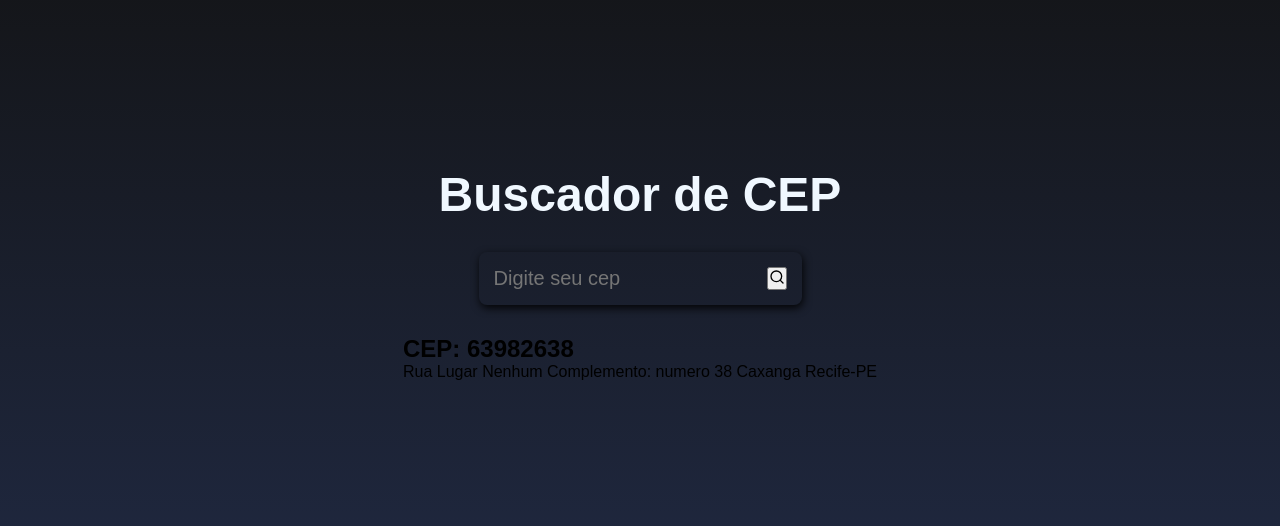
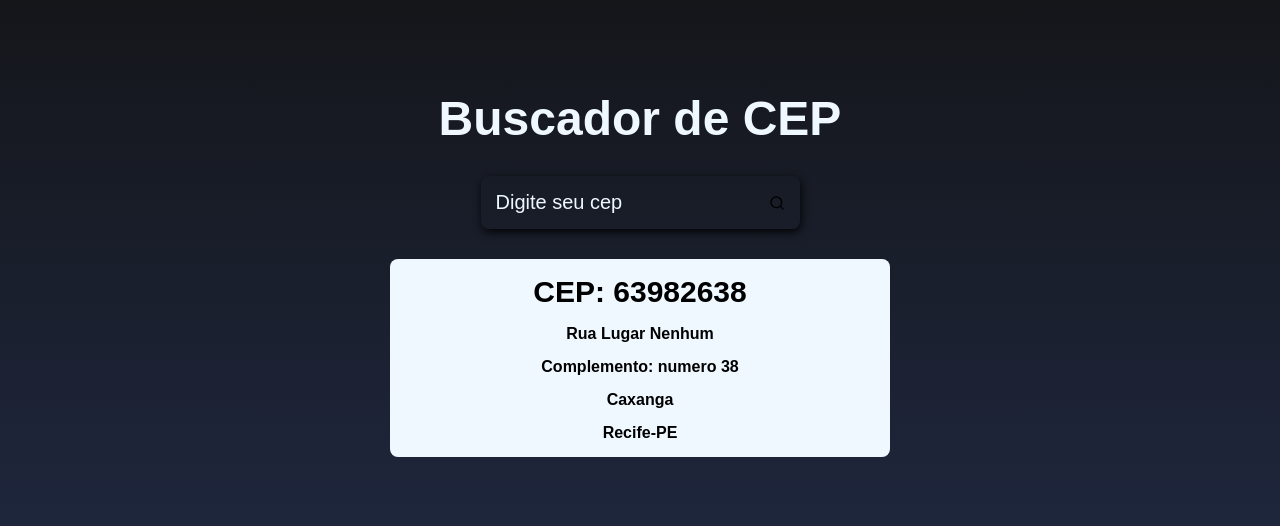
Before and after one commit to vitoriacgomes/Buscador-cep, a React (Create React App) app: page / in a window 1280 px wide. Shown: the part 126-652 px from the top of the page. Built offline with nearby package versions, Linux system fonts and the light colour scheme.

Commit message:
update css

```diff
--- a/src/style.css
+++ b/src/style.css
@@ -33,7 +33,39 @@
     background-color: transparent;
     border: 0;
     font-size: 20px;
-    color: aliceblue;
+    color: #fff;
     outline: none;
     margin-right: 8px;
 }
+.containerInput input::placeholder{
+    color: aliceblue;
+}
+.botaodeprocura{
+    background-color: transparent;
+    border: 0;
+    display: flex;
+    justify-content: center;
+    align-items: center;
+    cursor: pointer;
+    transition: transform 0.5s;
+}
+.botaodeprocura::hover{
+    transform: scale(1.2);
+}
+.main{
+    display: flex;
+    justify-content: center;
+    align-items: center;
+    flex-direction: column;
+    background-color: aliceblue;
+    width: 500px;
+    border-radius: 8px;
+}
+.main h2{
+    margin: 16px 0;
+    font-size: 30px;
+}
+.main span{
+    margin-bottom: 15px;
+    font-weight: bold;
+}
```
